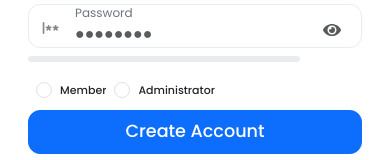
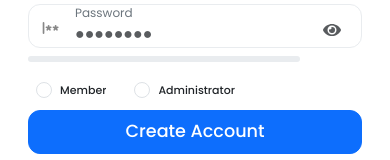
Before and after one commit to AyaHelal/Meetza-front-end, a React (Create React App) app: page /signup in a window 390 px wide. Shown: the part 494-654 px from the top of the page. Built offline with nearby package versions, Linux system fonts and the light colour scheme; no server answers.

Commit message:
edit design signup

```diff
--- a/src/pages/Login/Login.css
+++ b/src/pages/Login/Login.css
@@ -588,6 +588,9 @@
     padding: 12px 16px !important;
     line-height: 1.2 !important;
   }
+  .role-radio-group {
+        gap: 20px !important;
+    }
 
   /* Larger tablets */
   @media (min-width: 576px) {
```
